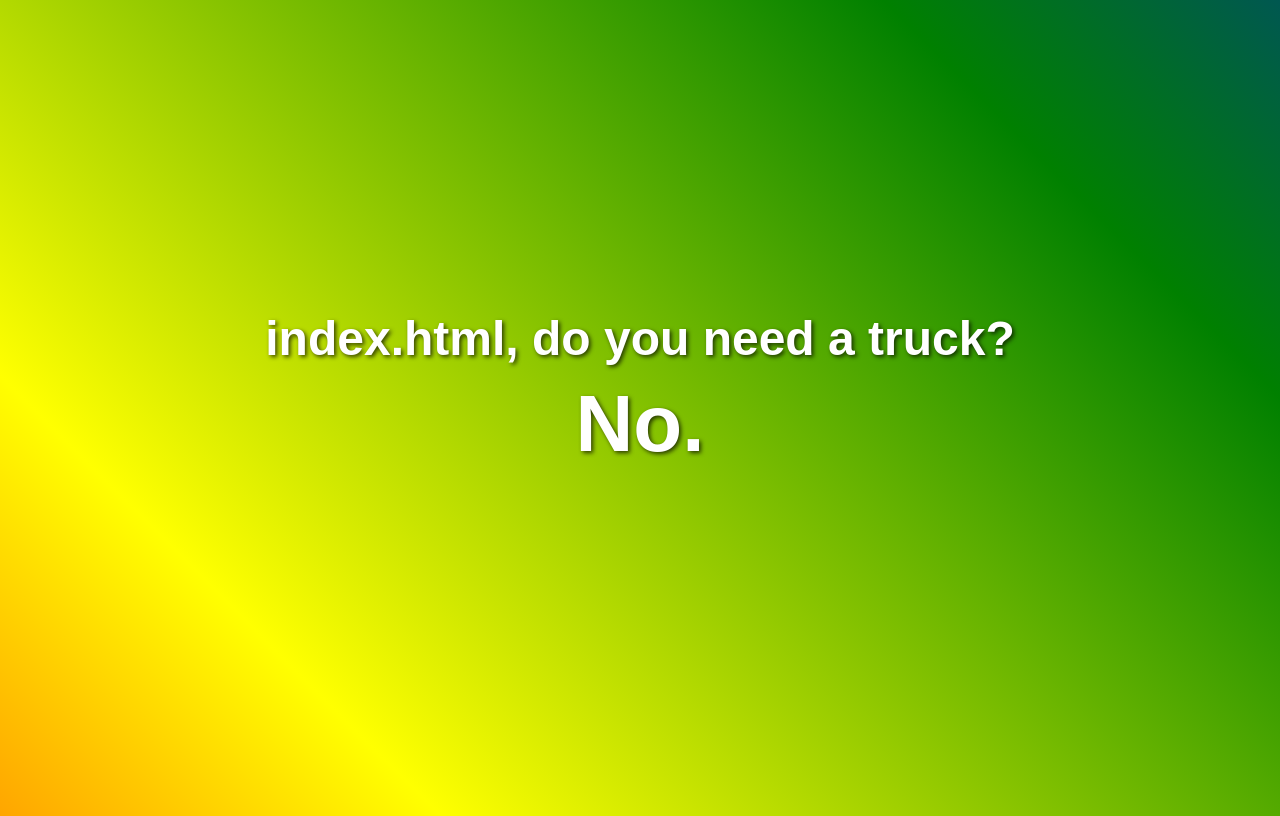
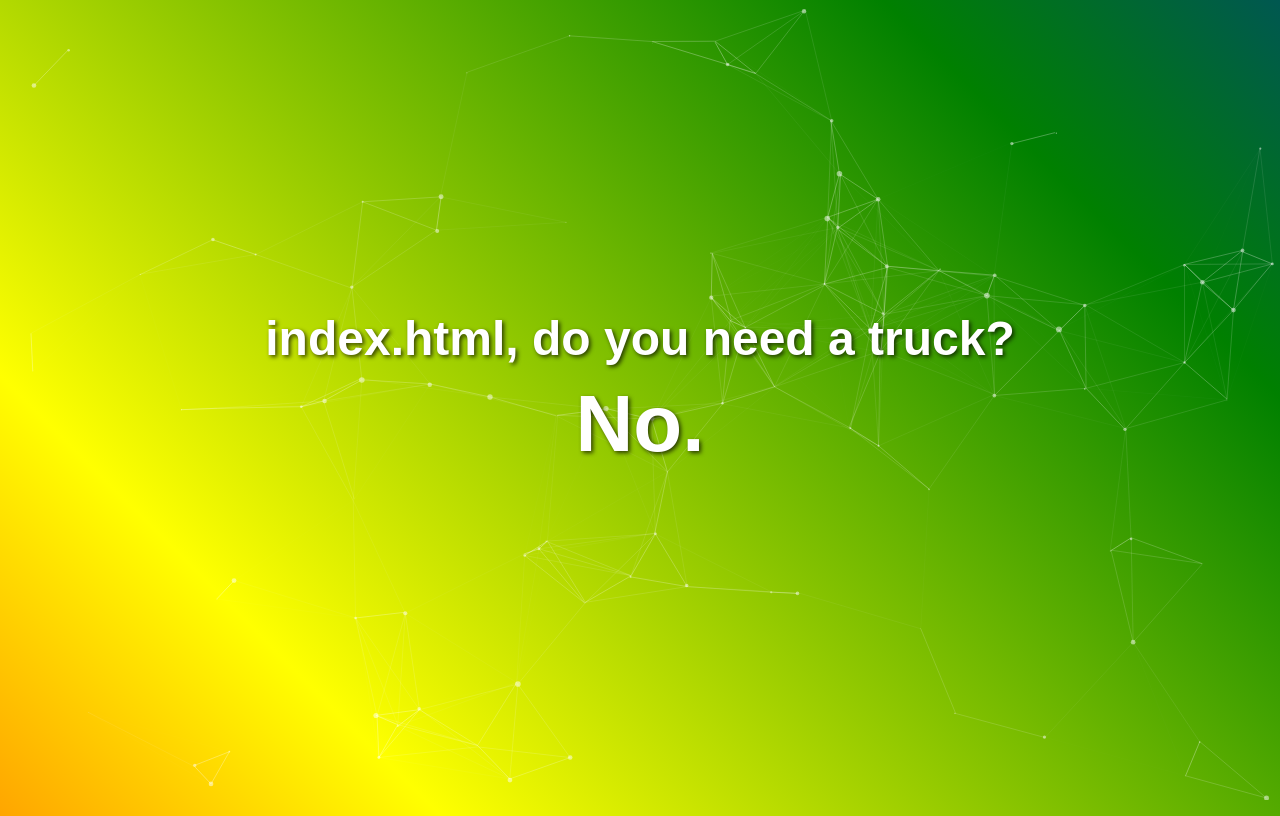
Before and after one commit to jtarchie/doyouneedatruck, a plain HTML site: page index.html in a window 1280 px wide. Drawn offline with nearby package versions, Linux system fonts and the light colour scheme.

Commit message:
Update index.html

```diff
--- a/index.html
+++ b/index.html
@@ -53,9 +53,19 @@
                 transform: translateY(-10px);
             }
         }
+
+        #particles-js {
+            position: absolute;
+            top: 0;
+            left: 0;
+            width: 100%;
+            height: 100%;
+            z-index: -1;
+        }
     </style>
 </head>
 <body>
+    <div id="particles-js"></div>
     <div>
         <center>
             <h1 id="message">Do you need a truck?</h1>
@@ -63,6 +73,7 @@
         </center>
     </div>
 
+    <script src="https://cdn.jsdelivr.net/particles.js/2.0.0/particles.min.js"></script>
     <script>
         // Extract name from the URL path
         const name = decodeURIComponent(window.location.pathname.slice(1));
@@ -71,6 +82,112 @@
         if (name) {
             document.getElementById('message').textContent = `${name}, do you need a truck?`;
         }
+
+                particlesJS('particles-js', {
+            particles: {
+                number: {
+                    value: 80,
+                    density: {
+                        enable: true,
+                        value_area: 800
+                    }
+                },
+                color: {
+                    value: "#ffffff"
+                },
+                shape: {
+                    type: "circle",
+                    stroke: {
+                        width: 0,
+                        color: "#000000"
+                    },
+                    polygon: {
+                        nb_sides: 5
+                    },
+                },
+                opacity: {
+                    value: 0.5,
+                    random: false,
+                    anim: {
+                        enable: false,
+                        speed: 1,
+                        opacity_min: 0.1,
+                        sync: false
+                    }
+                },
+                size: {
+                    value: 3,
+                    random: true,
+                    anim: {
+                        enable: false,
+                        speed: 40,
+                        size_min: 0.1,
+                        sync: false
+                    }
+                },
+                line_linked: {
+                    enable: true,
+                    distance: 150,
+                    color: "#ffffff",
+                    opacity: 0.4,
+                    width: 1
+                },
+                move: {
+                    enable: true,
+                    speed: 6,
+                    direction: "none",
+                    random: false,
+                    straight: false,
+                    out_mode: "out",
+                    bounce: false,
+                    attract: {
+                        enable: false,
+                        rotateX: 600,
+                        rotateY: 1200
+                    }
+                }
+            },
+            interactivity: {
+                detect_on: "canvas",
+                events: {
+                    onhover: {
+                        enable: true,
+                        mode: "repulse"
+                    },
+                    onclick: {
+                        enable: true,
+                        mode: "push"
+                    },
+                    resize: true
+                },
+                modes: {
+                    grab: {
+                        distance: 400,
+                        line_linked: {
+                            opacity: 1
+                        }
+                    },
+                    bubble: {
+                        distance: 400,
+                        size: 40,
+                        duration: 2,
+                        opacity: 8,
+                        speed: 3
+                    },
+                    repulse: {
+                        distance: 200,
+                        duration: 0.4
+                    },
+                    push: {
+                        particles_nb: 4
+                    },
+                    remove: {
+                        particles_nb: 2
+                    }
+                }
+            },
+            retina_detect: true
+        });
     </script>
 </body>
 </html>
```
